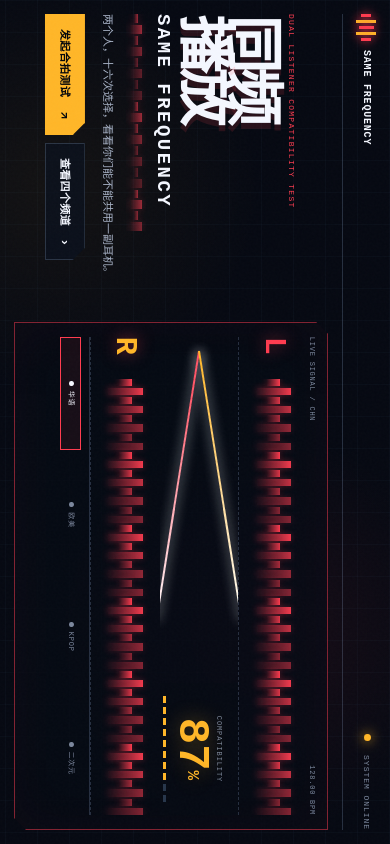
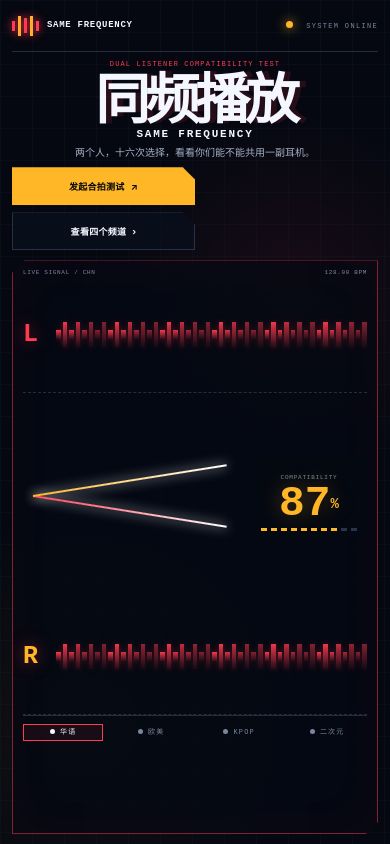
Before and after one commit to Waymilk/same-frequency, a Next.js app: page / in a window 390 px wide. Built offline with nearby package versions, Linux system fonts and the light colour scheme.

Commit message:
style: edit

```diff
--- a/app/globals.css
+++ b/app/globals.css
@@ -1,3 +1,8 @@
+/* SAME FREQUENCY MOBILE PORTRAIT V3
+ * Home: one viewport
+ * Option and result pages: natural vertical scrolling
+ * WeChat: root rotation and fixed noise overlays disabled
+ */
 @import "tailwindcss";
 
 :root {
@@ -2805,8 +2810,7 @@ button {
   }
 }
 
-@media (orientation: landscape) and (max-height: 520px),
-  (orientation: portrait) and (max-width: 900px) {
+@media (orientation: landscape) and (max-height: 520px) {
   .shell,
   .topbar {
     width: min(100% - 28px, 1440px);
@@ -3879,6 +3883,314 @@ button {
   }
 }
 
+@media (max-width: 900px) and (orientation: portrait) {
+  html,
+  body {
+    width: 100%;
+    min-height: 100%;
+    height: auto;
+    overflow-x: hidden;
+    overflow-y: auto;
+  }
+
+  .app {
+    --screen-h: 100vh;
+    position: relative;
+    inset: auto;
+    width: 100%;
+    height: auto;
+    min-height: 100vh;
+    overflow-x: hidden;
+    overflow-y: visible;
+    transform: none;
+  }
+
+  .noise,
+  .scanline,
+  .rotate-gate {
+    display: none;
+  }
+}
+
+@media (max-width: 700px) and (orientation: portrait) {
+  html,
+  body {
+    width: 100%;
+    min-height: 100%;
+    height: auto;
+    overflow-x: hidden;
+    overflow-y: auto;
+    overscroll-behavior-y: none;
+    background: var(--bg);
+  }
+
+  .app {
+    --screen-h: 100vh;
+    position: relative;
+    inset: auto;
+    width: 100%;
+    height: auto;
+    min-height: 100vh;
+    min-height: 100dvh;
+    overflow-x: hidden;
+    overflow-y: visible;
+    transform: none;
+  }
+
+  .app[data-screen="home"] {
+    height: 100vh;
+    height: 100dvh;
+    min-height: 100vh;
+    min-height: 100dvh;
+    overflow: hidden;
+  }
+
+  .app[data-screen="duoResult"] {
+    height: auto;
+    overflow-x: hidden;
+    overflow-y: visible;
+  }
+
+  /* Fixed translucent layers are unstable in some WeChat WebViews. */
+  .noise,
+  .scanline,
+  .rotate-gate {
+    display: none;
+  }
+
+  .topbar {
+    width: calc(100% - 24px);
+    height: 52px;
+  }
+
+  .brand {
+    gap: 8px;
+    font-size: 9px;
+  }
+
+  .brand-mark {
+    height: 20px;
+  }
+
+  .topbar__right {
+    gap: 8px;
+  }
+
+  .system-status {
+    font-size: 7px;
+  }
+
+  .footer {
+    display: none;
+  }
+
+  .shell {
+    width: calc(100% - 24px);
+  }
+
+  /* The landing screen is the only strict one-viewport screen on phones. */
+  .home {
+    height: calc(100vh - 52px);
+    height: calc(100dvh - 52px);
+    min-height: 0;
+    padding: 8px 0 10px;
+    grid-template-columns: 1fr;
+    grid-template-rows: auto minmax(0, 1fr);
+    gap: 10px;
+    overflow: hidden;
+  }
+
+  .home__copy {
+    text-align: center;
+  }
+
+  .home .eyebrow {
+    margin-bottom: 5px;
+    font-size: 7px;
+  }
+
+  .home h1 {
+    margin: 0;
+    font-size: clamp(44px, 14vw, 58px);
+    line-height: 0.9;
+    white-space: nowrap;
+  }
+
+  .home h1 br {
+    display: none;
+  }
+
+  .home__en {
+    margin: 5px 0 3px;
+    font-size: 11px;
+    letter-spacing: 0.16em;
+  }
+
+  .micro-wave,
+  .home__stats {
+    display: none;
+  }
+
+  .lede {
+    margin: 5px 0 0;
+    font-size: 10px;
+    line-height: 1.45;
+  }
+
+  .home .actions {
+    margin-top: 8px;
+    flex-direction: row;
+    gap: 7px;
+  }
+
+  .home .button {
+    width: 50%;
+    min-height: 38px;
+    padding: 0 9px;
+    gap: 6px;
+    justify-content: center;
+    font-size: 9px;
+  }
+
+  .signal-console {
+    min-height: 0;
+    height: 100%;
+    padding: 9px 10px 7px;
+  }
+
+  .console-head {
+    font-size: 6px;
+  }
+
+  .channel-track {
+    height: 21%;
+    min-height: 42px;
+    grid-template-columns: 27px 1fr;
+    gap: 6px;
+  }
+
+  .channel-letter {
+    font-size: 25px;
+  }
+
+  .channel-track .waveform {
+    height: 42px;
+  }
+
+  .merge-zone {
+    height: 37%;
+    min-height: 60px;
+  }
+
+  .compatibility {
+    width: 116px;
+    padding: 6px 8px;
+  }
+
+  .compatibility small {
+    font-size: 6px;
+  }
+
+  .compatibility strong {
+    font-size: clamp(36px, 11vw, 46px);
+  }
+
+  .compatibility sup {
+    font-size: 14px;
+  }
+
+  .meter {
+    margin-top: 4px;
+  }
+
+  .meter i {
+    width: 6px;
+    height: 3px;
+  }
+
+  .console-tabs {
+    height: 29px;
+    padding-top: 4px;
+    overflow: hidden;
+  }
+
+  .console-tabs button {
+    min-width: 0;
+    padding: 4px 2px;
+    font-size: 7px;
+  }
+
+  /* All following screens use natural portrait scrolling. */
+  .page-shell {
+    height: auto;
+    min-height: calc(100vh - 52px);
+    min-height: calc(100dvh - 52px);
+    padding: 18px 0 72px;
+    overflow: visible;
+  }
+
+  .channels-page .page-heading {
+    margin-bottom: 18px;
+  }
+
+  .duo-page {
+    height: auto;
+    overflow: visible;
+  }
+
+  .duo-hero {
+    grid-template-columns: 1fr;
+    gap: 22px;
+  }
+
+  .duo-score {
+    width: min(230px, 72vw);
+    margin: 0 auto;
+  }
+
+  .duo-hero__copy {
+    text-align: center;
+  }
+
+  .duo-rank-line,
+  .duo-identities {
+    justify-content: center;
+  }
+
+  .duo-metrics {
+    grid-template-columns: 1fr 1fr;
+  }
+
+  .duo-analysis,
+  .duo-choices {
+    grid-template-columns: 1fr;
+  }
+
+  .duo-final {
+    align-items: stretch;
+  }
+
+  .duo-final .actions {
+    width: 100%;
+  }
+
+  .poster-modal {
+    overflow-y: auto;
+    align-items: flex-start;
+  }
+
+  .poster-dialog {
+    max-height: none;
+    grid-template-columns: 1fr;
+    overflow: visible;
+  }
+
+  .poster-dialog__head,
+  .poster-dialog__foot {
+    grid-column: 1;
+  }
+}
+
 @media (prefers-reduced-motion: reduce) {
   *,
   *::before,
```
